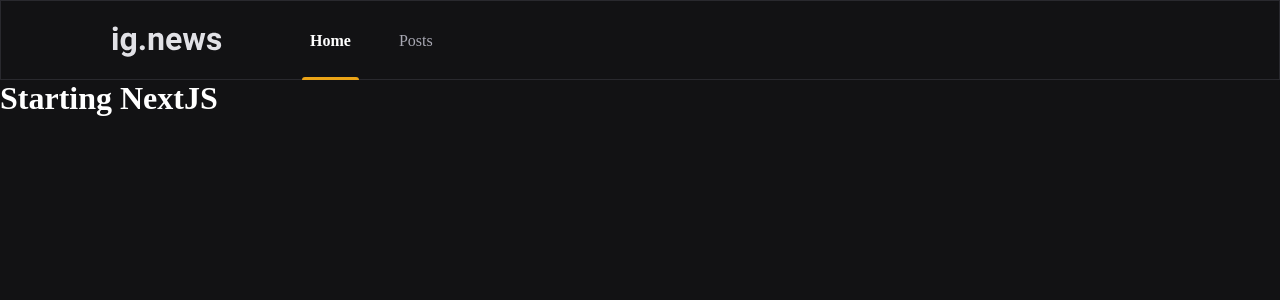
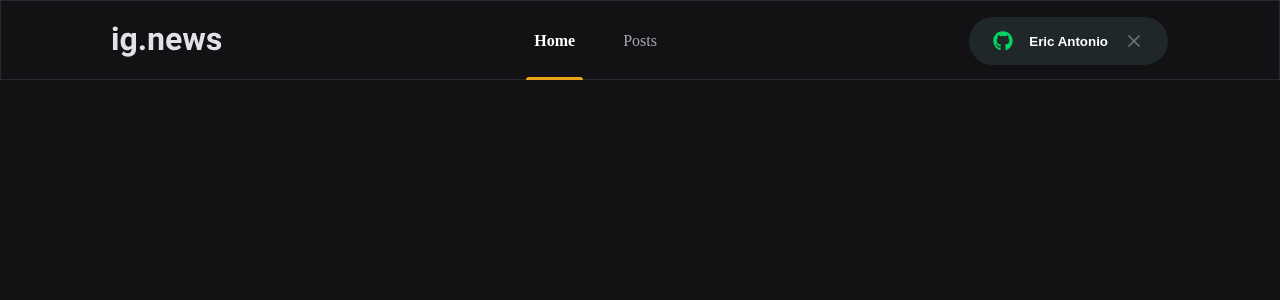
Before and after one commit to eric-antonio/ignews, a Next.js app: page / in a window 1280 px wide. Shown: the top 300 px of the page. Built offline with nearby package versions, Linux system fonts and the light colour scheme.

Commit message:
Header Button

```diff
--- a/package.json
+++ b/package.json
@@ -12,6 +12,7 @@
     "next": "14.1.0",
     "react": "^18",
     "react-dom": "^18",
+    "react-icons": "^5.0.1",
     "sass": "^1.71.0"
   },
   "devDependencies": {
--- a/src/components/Header/index.tsx
+++ b/src/components/Header/index.tsx
@@ -1,14 +1,18 @@
 import React from "react";
-import styles from  './styles.module.scss';
+import styles from "./styles.module.scss";
+import SignInButton from "../SignInButton";
 function Header() {
   return (
     <header className={styles.headerContainer}>
       <div className={styles.headerContent}>
-        <img src="/images/logo.svg" alt="ig.news"/>
+        <img src="/images/logo.svg" alt="ig.news" />
         <nav>
-          <a href="#" className={styles.active}>Home</a>
+          <a href="#" className={styles.active}>
+            Home
+          </a>
           <a href="#">Posts</a>
         </nav>
+        <SignInButton />
       </div>
     </header>
   );
--- a/src/components/Header/styles.module.scss
+++ b/src/components/Header/styles.module.scss
@@ -31,7 +31,7 @@
       &:hover {
         filter: brightness(0.6);
       }
-      &.active{
+      &.active {
         color: var(--white);
         font-weight: bold;
       }
@@ -47,4 +47,8 @@
       }
     }
   }
+  nav,
+  button {
+    margin-left: auto;
+  }
 }
--- a/src/components/SignInButton/index.tsx
+++ b/src/components/SignInButton/index.tsx
@@ -1,7 +1,22 @@
 import React from "react";
+import { FaGithub } from "react-icons/fa";
+import { FiX } from "react-icons/fi";
+import styles from "./styles.module.scss";
 
 function SignInButton() {
-  return <button type="button"></button>;
+  const isUserLogIn = true;
+  return isUserLogIn ? (
+    <button type="button" className={styles.singInButton}>
+      <FaGithub color="#04d361" />
+      Eric Antonio
+      <FiX color="#737380" className={styles.closeIcon}/>
+    </button>
+  ) : (
+    <button type="button" className={styles.singInButton}>
+      <FaGithub color="#eba417" />
+      Sing In with GitHub
+    </button>
+  );
 }
 
 export default SignInButton;
--- a/src/components/SignInButton/styles.module.scss
+++ b/src/components/SignInButton/styles.module.scss
@@ -0,0 +1,32 @@
+.singInButton {
+  height: 3rem;
+  border: 0;
+  border-radius: 2rem;
+  background: var(--gray-850);
+
+  padding: 0 1.5rem;
+  display: flex;
+  align-items: center;
+  justify-content: center;
+
+  color: var(--white);
+  font-weight: bold;
+
+  svg {
+    width: 20px;
+    height: 20px;
+  }
+
+  svg.closeIcon {
+    margin-left: 1rem;
+  }
+
+  svg:first-child {
+    margin-right: 1rem;
+  }
+
+  &:hover {
+    filter: brightness(0.8);
+    transition: 0.2s;
+  }
+}
--- a/src/pages/index.tsx
+++ b/src/pages/index.tsx
@@ -6,9 +6,7 @@
       <Head>
         <title> Inicio | ig.news</title>
       </Head>
-      <h1>
-        Starting NextJS
-      </h1>
+
     </>
   );
 }
--- a/src/styles/global.scss
+++ b/src/styles/global.scss
@@ -9,6 +9,7 @@
   --gray-100: #e1e1e6;
   --gray-300: #a8a8b3;
   --gray-800: #29292e;
+  --gray-850: #1f2729;
   --gray-900: #121214;
 
   --cyan-500: #61dafb;
```
Also changed, not shown: cspell.json (added, +9 -0 lines), 1 other file (tests, documents, lock files or other folders).
